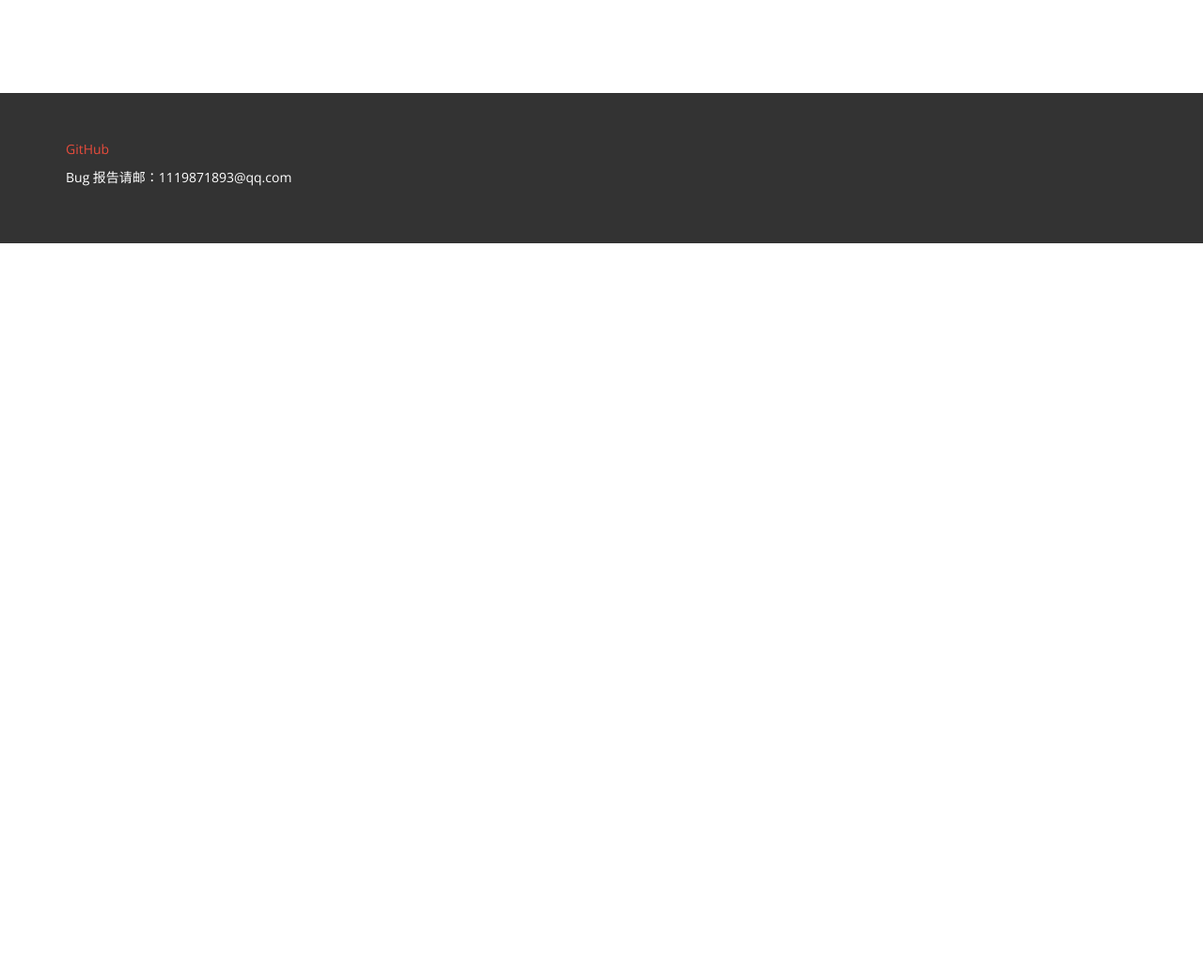
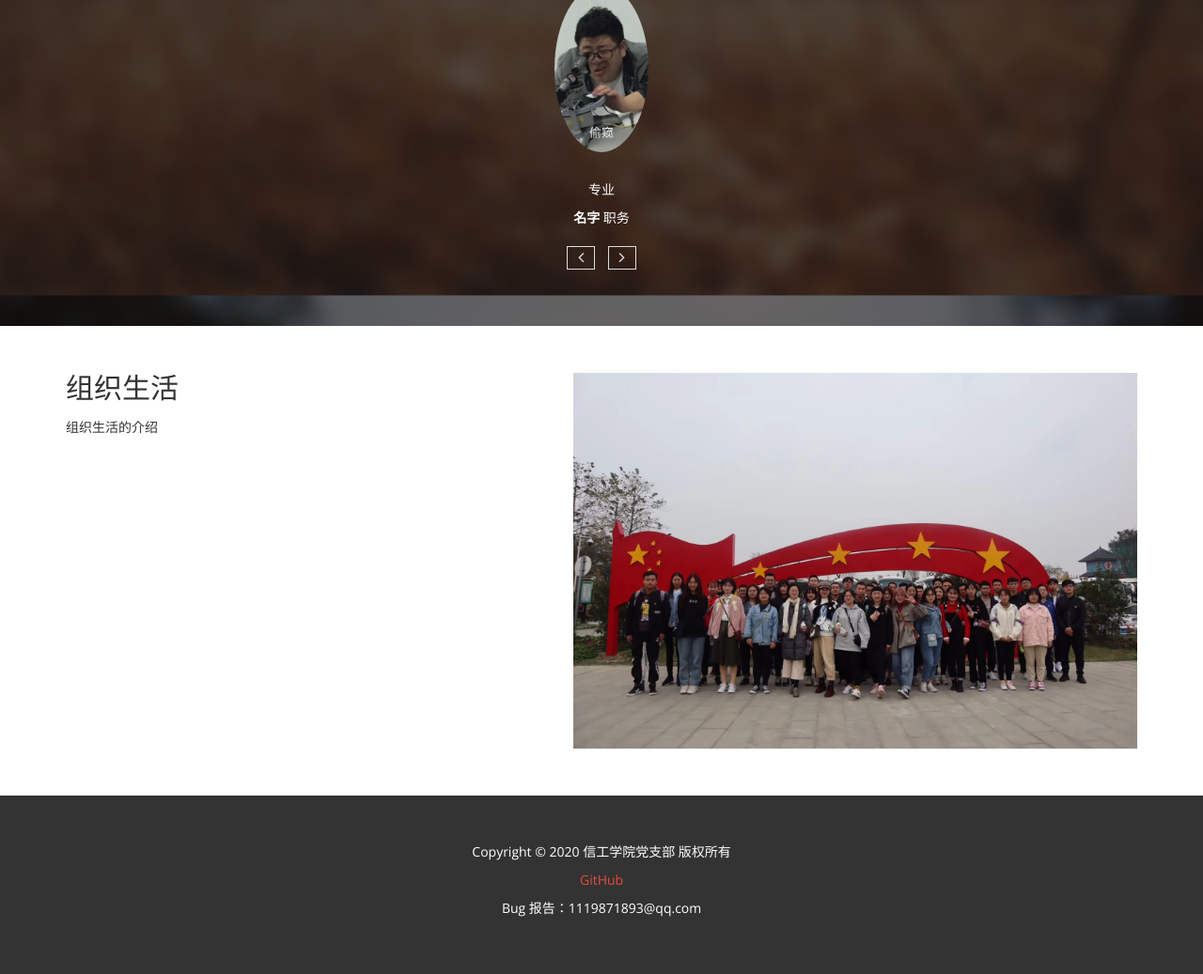
Before and after one commit to hello-peter/Party-branch-system, a Django app: page / in a window 1280 px wide. Shown: the part 2352-3389 px from the top of the page at 94% size. Before the commit the page ends 2611 px from the top, so only its background shows below. Run offline with Django 3.2, Linux system fonts and the light colour scheme; data comes from the database, SQL or seed files in the repository; both versions use the stored data as it was after the commit; some libraries are stand-ins or nearby versions.

Commit message:
修改首页

```diff
--- a/check/admin.py
+++ b/check/admin.py
@@ -10,3 +10,6 @@ class BlogTypeLogfile(admin.ModelAdmin):
 
 admin.site.register(teacher)
 admin.site.register(about_us)
+admin.site.register(activity)
+admin.site.register(missions)
+admin.site.register(students)
--- a/check/models.py
+++ b/check/models.py
@@ -34,3 +34,19 @@ class teacher(models.Model):
 
 class about_us(models.Model):
     text = models.CharField(max_length = 500)
+
+
+class students(models.Model):
+    img = models.ImageField(upload_to='stu_img')
+    major_in = models.CharField(max_length = 30)
+    name = models.CharField(max_length = 30)
+    position = models.CharField(max_length = 20)
+
+class missions(models.Model):
+    dzb_name = models.CharField(max_length=20)
+    mission_name = models.CharField(max_length=100)
+    missions_principle = models.CharField(max_length=20)
+
+class activity(models.Model):
+    img = models.ImageField(upload_to='img')
+    introduce = models.CharField(max_length=100)
--- a/check/templates/index.html
+++ b/check/templates/index.html
@@ -30,6 +30,54 @@
       <script src="https://oss.maxcdn.com/html5shiv/3.7.2/html5shiv.min.js"></script>
       <script src="https://oss.maxcdn.com/respond/1.4.2/respond.min.js"></script>
     <![endif]-->
+    <style type="text/css">
+table {
+      table-layout: fixed !important;
+      width: 100% !important;
+	  border-collapse:collapse;
+	  border:none;
+	  font-size:20px;
+}
+
+
+td,th {
+    height:20px;
+    width:1px;
+    white-space:nowrap; /* 自适应宽度*/
+    word-break:keep-all; /* 避免长单词截断，保持全部 */
+	border:solid #676767 1px;
+	text-align:center;
+	white-space:pre-line;
+    word-break:break-all !important;
+	word-wrap:break-word !important;
+	display:table-cell;
+	vertical-align:middle !important;
+	white-space: normal !important;
+	height:auto;
+	vertical-align:text-top;
+	padding:2px 2px 0 2px;
+	display: table-cell;
+}
+.block:before {
+  content: '';
+  display: inline-block;
+  height: 100%;
+  vertical-align: middle;
+  margin-right: -0.25em; /* Adjusts for spacing */
+}
+
+/* The element to be centered, can
+   also be of any width and height */
+.centered {
+  display: inline-block;
+  vertical-align: middle;
+  width: 50%;
+}
+    .block {
+  text-align: center;
+}
+
+</style>
     </head>
 
     <body>
@@ -132,36 +180,87 @@
     </section> <!-- end footer top -->
 
 
-     <section id="about" class="section-padding text-center">
+     <section id="about" class="section-padding text-center mission">
+        <h2>各支部主要负责任务</h2>
+        <div class="table-container container">
+
+
+                <table border="0" cellpadding="3" cellspacing="1"  id = "td" >
+
+                    {% for line in missions_list%}
+                        <tr bgcolor="#FFFFFF" >
+                        {% for i in line %}
+                            <td style="">{{i}}</td>
+                        {% endfor %}
+                        </tr>
+                    {% endfor %}
+                </table>
+        </div>
+    </section> <!-- End about -->
+
+    <div id="testimonial" class="section-padding">
+        <div data-velocity="-.3" class="overlay-bg testimonial-bg"></div>
         <div class="container">
             <div class="row">
                 <div class="col-md-8 col-md-offset-2">
-                    <div class="page-title">
-                        <h2>开发中....</h2>
-                        <p></p>
-
-                        <div class="branding-photo">
-                            <img src="img/device-1.png" alt="">
+                    <div id="testimonial-list" class="carousel slide text-center" data-ride="carousel">
+                        <p style = "color : white">学生支部各支部负责人</p>
+                        <div class="carousel-inner" role="listbox">
+                            {%for item in stud_info%}
+                                {%if forloop.first  %}
+                                <div class="item active">
+                                    <div class="single-testimonial">
+                                        <img class="author-photo" src="/media/{{item.path}}" alt="">
+                                        <p>{{item.major_in}}</p>
+                                        <p class="author-name">{{item.name}} <span>{{item.position}}</span></p>
+                                    </div>
+                                </div>
+                            {% else %}
+                                <div class="item">
+                                    <div class="single-testimonial">
+                                        <img class="author-photo" src="/media/{{item.path}}" alt="">
+                                        <p>{{item.major_in}}</p>
+                                        <p class="author-name">{{item.name}} <span>{{item.position}}</span></p>
+                                    </div>
+                                </div>
+                                {% endif%}
+                            {% endfor %}
                         </div>
+                        <a class="left tc-control" href="#testimonial-list" role="button" data-slide="prev">
+                        <i class="fa fa-angle-left"></i>
+                        </a>
+                        <a class="right tc-control" href="#testimonial-list" role="button" data-slide="next">
+                        <i class="fa fa-angle-right"></i>
+                        </a>
                     </div>
                 </div>
             </div>
+        </div>
+    </div>    <!-- End testimonials -->
 
-
-
-
-    </section> <!-- End about -->
-
-       <section class="footer-top section-padding">
+     <section class="footer-tops section-padding">
         <div class="container">
             <div class="row">
                 <div class="col-md-12">
                     <div class="footer-top-content">
-                      <p><a href = 'https://github.com/hello-peter/Party-branch-system'>GitHub</a></p>
-                        <p>Bug 报告请邮：1119871893@qq.com</p>
+
+                        <img width = '600px', src="/media/{{activity_info.img}}" class="alignright" alt="">
+                        <h2>组织生活</h2>
+
+                        <p>{{activity_info.introduce}}</p>
+
                     </div>
                 </div>
             </div>
+        </div>
+
+    </section> <!-- end footer top -->
+
+       <section class="footer-top section-padding block">
+        <div class = 'centered'>
+                    <p>Copyright © 2020 信工学院党支部 版权所有</p>
+                    <p><a href = 'https://github.com/hello-peter/Party-branch-system'>GitHub</a></p>
+                    <p>Bug 报告：1119871893@qq.com</p>
         </div>
     </section> <!-- end footer top -->
 
--- a/check/views.py
+++ b/check/views.py
@@ -79,10 +79,29 @@ def open_index(request):
                     'name' : teacher.name,
                     'introduce' : teacher.introduce
     }
+
     abouts = models.about_us.objects.all()
     about = abouts[0]
     about_text = about.text
-    return render(request,'index.html',{'teacher':teacher,'about_us' : about_text})
+    stud_info = list()
+    students =  models.students.objects.all()
+    for i in students :
+        info = {'path' : i.img,'major_in' : i.major_in,'name' : i.name,'position' : i.position}
+        stud_info.append(info)
+    missions_list = list()
+    missions_list.append( ('支部', '主要负责任务', '负责人'))
+    missions =  models.missions.objects.all()
+    for i in missions:
+        info = (i.dzb_name,i.mission_name,i.missions_principle)
+        missions_list.append(info)
+    activity = models.activity.objects.all()
+    activity = activity[0]
+    activity_info = {
+                    'img' : activity.img,
+                    'introduce' : activity.introduce
+    }
+    return render(request,'index.html',context = {'teacher':teacher,'about_us' : about_text,'stud_info' : stud_info,'missions_list' : missions_list,'activity_info' : activity_info})
+
 
 def open_timer(request):
     return render(request,'timer.html')
```
Also changed, not shown: check/migrations/0005_activity_missions_students.py (added), check/static/excel.css (line endings or trailing spaces), check/static/img/bg-3.jpg (added), db.sqlite3, media/img/mmexport1573892583536.jpg (added), media/stu_img/-3f387f8c9b255f90.jpg (added).
